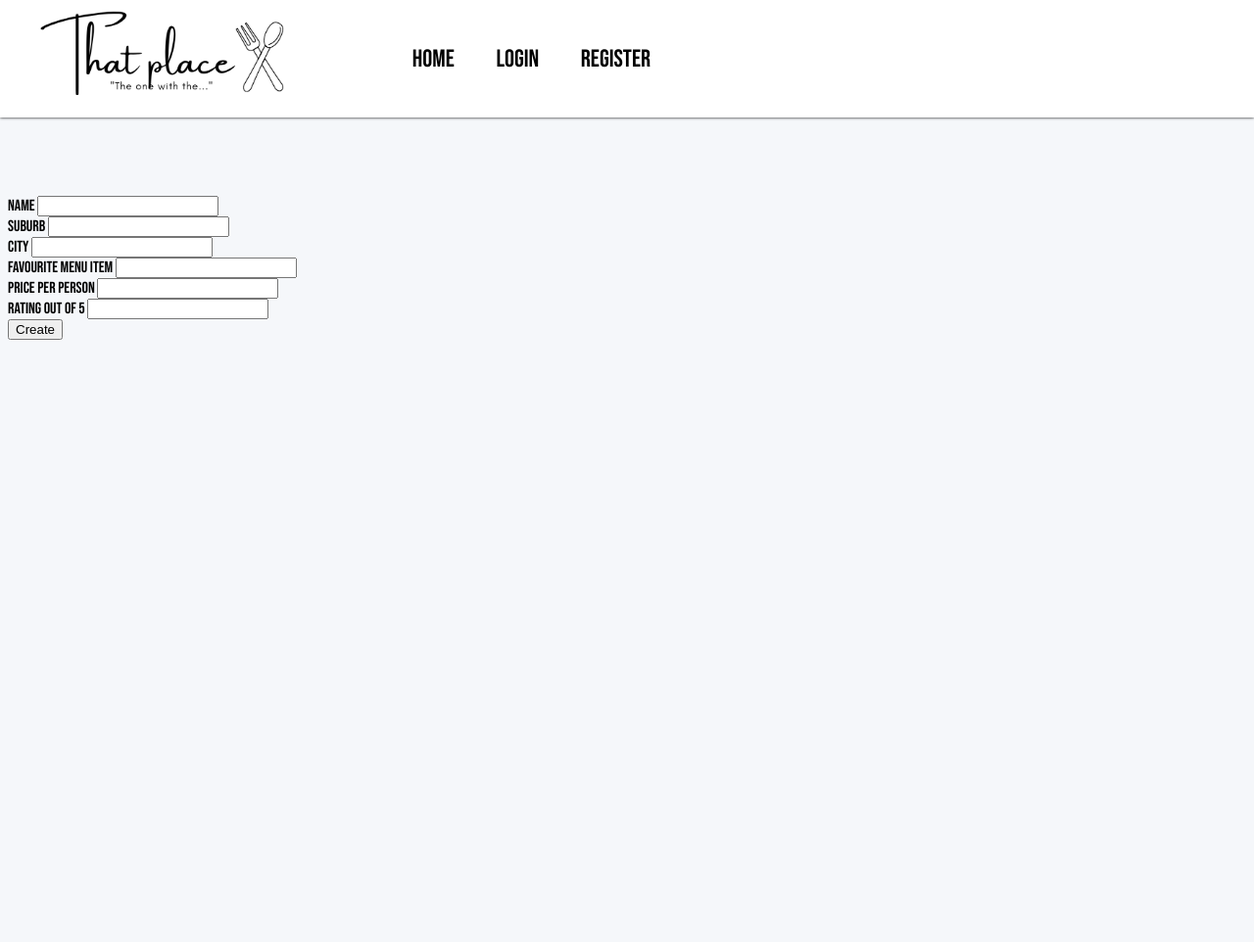
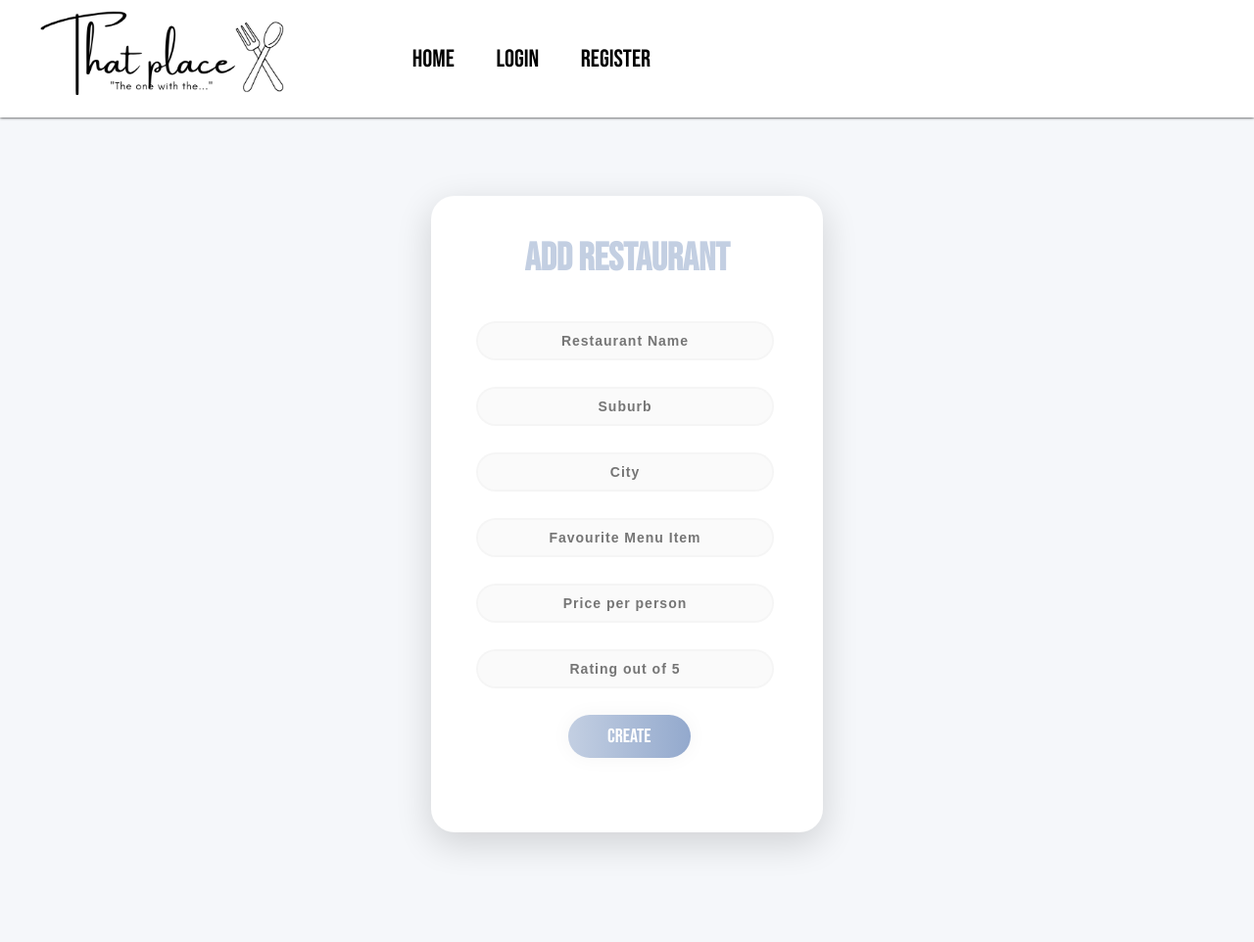
Before and after one commit to elisabethmj/Project-2, a Flask app: page /restaurant/new in a window 1280 px wide. Shown: the whole page at 98% size. Before the commit the page ends 347 px from the top, so only its background shows below. Run offline with Flask 2, Linux system fonts and the light colour scheme; some libraries are stand-ins or nearby versions.

Commit message:
Mostly CSS updates

```diff
--- a/app.py
+++ b/app.py
@@ -2,6 +2,7 @@ from flask import Flask, request, redirect, render_template, session
 import psycopg2
 import bcrypt
 import os
+
 
 
 
@@ -116,12 +117,31 @@ def restaurant_create():
 
 @app.route("/update_restaurant")
 def update_food():
-    #get id from the query instead of the form
+
     id = request.args.get('id')
 
-    #get food by id
     conn = psycopg2.connect(DATABASE_URL)
     cursor = conn.cursor()
+
+    user_id_from_encrypted_cookie = session.get("user_id")
+
+    if user_id_from_encrypted_cookie:
+        cursor.execute("""
+            SELECT username
+            FROM users
+            WHERE id = %s
+            LIMIT 1
+            """, (user_id_from_encrypted_cookie,))
+        result = cursor.fetchone()
+    else:
+        result = None
+
+    if result:
+        username = result[0]
+    else:
+        username = None
+
+
     cursor.execute('SELECT id, user_id, restaurant_name, suburb, city, favourite_menu_item, price_pp, rating_out_of_five FROM restaurants WHERE id=%s', [id])
     results = cursor.fetchall()
     row = results[0]
@@ -138,7 +158,7 @@ def update_food():
     }
 
     #render an update page template
-    return render_template('edit_restaurant.html', restaurant=restaurant)
+    return render_template('edit_restaurant.html', restaurant=restaurant, username=username)
 
 @app.route('/update_restaurant_action', methods=['POST'])
 def update_restaurant_action():
--- a/static/styles.css
+++ b/static/styles.css
@@ -43,8 +43,10 @@ header li a:hover {
     opacity: .5;
 }
 
-p, h3, span {
+p {
     text-transform: capitalize;
+    text-align: center;
+    font-size: 30px;
 }
 
 ul {
@@ -55,7 +57,7 @@ ul {
     display: inline;
 }
 
-.login {
+.form-container {
     background-color: #FFFFFF;
     width: 400px;
     height: 400px;
@@ -73,7 +75,7 @@ ul {
     text-align: center;
 }
 
-#username, #password {
+.input-field {
     width: 76%;
     font-weight: 700;
     font-size: 14px;
@@ -92,12 +94,12 @@ ul {
     font-family: sans-serif;
 }
 
-#username:focus, #password:focus {
+.input-field:focus {
     border: 2px solid rgba(0, 0, 0, 0.18) !important;
 
 }
 
-#login {
+.submit-button {
     cursor: pointer;
       border-radius: 5em;
       color: #fff;
@@ -114,13 +116,13 @@ ul {
       font-family: 'Bebas Neue', cursive;
   }
 
-
-
-
+  #edit-restaurant-container {
+      height: 650px;
+  }
 
   .styled-table {
     border-collapse: collapse;
-    margin: 25px 0;
+    margin: auto auto;
     font-size: 1.4em;
     font-family: sans-serif;
     min-width: 400px;
@@ -171,3 +173,7 @@ ul {
     color: white;
     text-decoration: none;
 }
+
+.checked {
+    color: orange;
+  }
--- a/templates/base.html
+++ b/templates/base.html
@@ -7,7 +7,6 @@
         <link rel="preconnect" href="https://fonts.googleapis.com">
         <link rel="preconnect" href="https://fonts.gstatic.com" crossorigin>
         <link href="https://fonts.googleapis.com/css2?family=Bebas+Neue&display=swap" rel="stylesheet">
-
     </head>
     <body>
         <header>
@@ -30,11 +29,12 @@
         </header>
 
         {% if username %}
-            <span>Hi {{ username }}! </span>
+            <p>Hi {{ username }}! </p>
         {% endif %}
 
         {% block main %}
 
         {% endblock %}
+
     </body>
 </html>
--- a/templates/index.html
+++ b/templates/index.html
@@ -50,7 +50,7 @@
             <td>{{ restaurant.suburb}}, {{ restaurant.city}}</td>
             <td>{{ restaurant.favourite_menu_item }}</td>
             <td>${{ restaurant.price_pp }}</td>
-            <td>{{ restaurant.rating_out_of_five }}/5</td>
+            <td>{{ restaurant.rating_out_of_five }}/5 </td>
             <td>
                 <button><a href="/update_restaurant?id={{ restaurant.id }}">Update</a></button>
                 <form action="delete_restaurant_action" method="POST">
@@ -64,6 +64,7 @@
     </tbody>
 </table>
 
+
         {% endif %}
 
 {% endblock %}
--- a/templates/restaurant_new.html
+++ b/templates/restaurant_new.html
@@ -1,35 +1,33 @@
 {% extends "base.html" %}
 
 {% block main %}
+<div class="form-container" id="edit-restaurant-container">
+    <h3 class="sign">Add Restaurant</h3>
+
     <form action="/restaurant/create" method="post">
-        <div>
-            <input type="hidden" id="user_id" name="user_id" value="{{ username }}">
-        </div>
-        <div>
-            <label for="restaurant_name">Name</label>
-            <input id="restaurant_name" name="restaurant_name">
-        </div>
-        <div>
-            <label for="suburb">Suburb</label>
-            <input id="suburb" name="suburb">
-        </div>
-        <div>
-            <label for="city">City</label>
-            <input id="city" name="city">
-        </div>
-        <div>
-            <label for="favourite_menu_item">Favourite Menu Item</label>
-            <input id="favourite_menu_item" name="favourite_menu_item">
-        </div>
-        <div>
-            <label for="price_pp">Price per person</label>
-            <input id="price_pp" name="price_pp">
-        </div>
-        <div>
-            <label for="rating_out_of_five">Rating out of 5</label>
-            <input id="rating_out_of_five" name="rating_out_of_five">
-        </div>
 
-        <button>Create</button>
+            <input class="input-field" type="hidden" id="user_id" name="user_id" value="{{ username }}">
+
+
+            <input class="input-field" id="restaurant_name" name="restaurant_name" placeholder="Restaurant Name">
+
+
+            <input class="input-field" id="suburb" name="suburb" placeholder="Suburb">
+
+
+            <input class="input-field" id="city" name="city" placeholder="City">
+
+
+            <input class="input-field" id="favourite_menu_item" name="favourite_menu_item" placeholder="Favourite Menu Item">
+
+
+            <input class="input-field" id="price_pp" name="price_pp" placeholder="Price per person">
+
+
+            <input class="input-field" id="rating_out_of_five" name="rating_out_of_five" placeholder="Rating out of 5">
+
+
+        <button class="submit-button">Create</button>
     </form>
+</div>
 {% endblock %}
```
Also changed, not shown: templates/edit_restaurant.html (+31 -27 lines), templates/login.html (+6 -6 lines), templates/register.html (+10 -9 lines).
